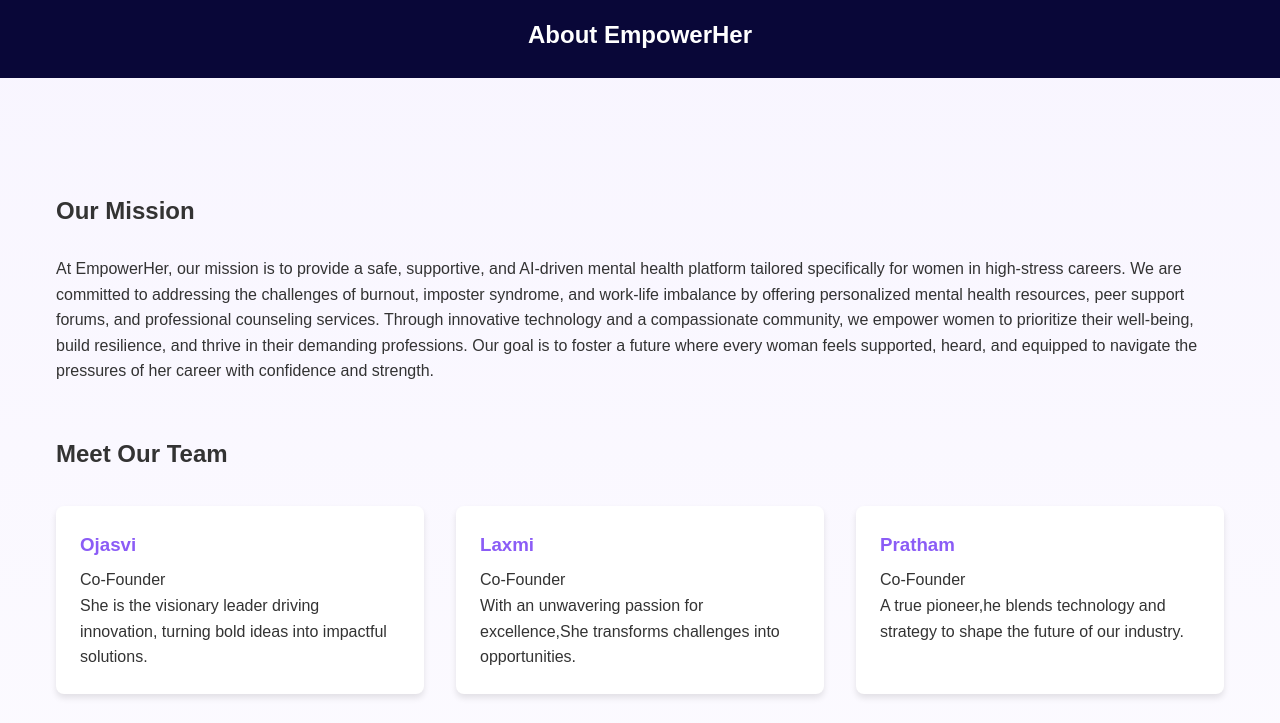
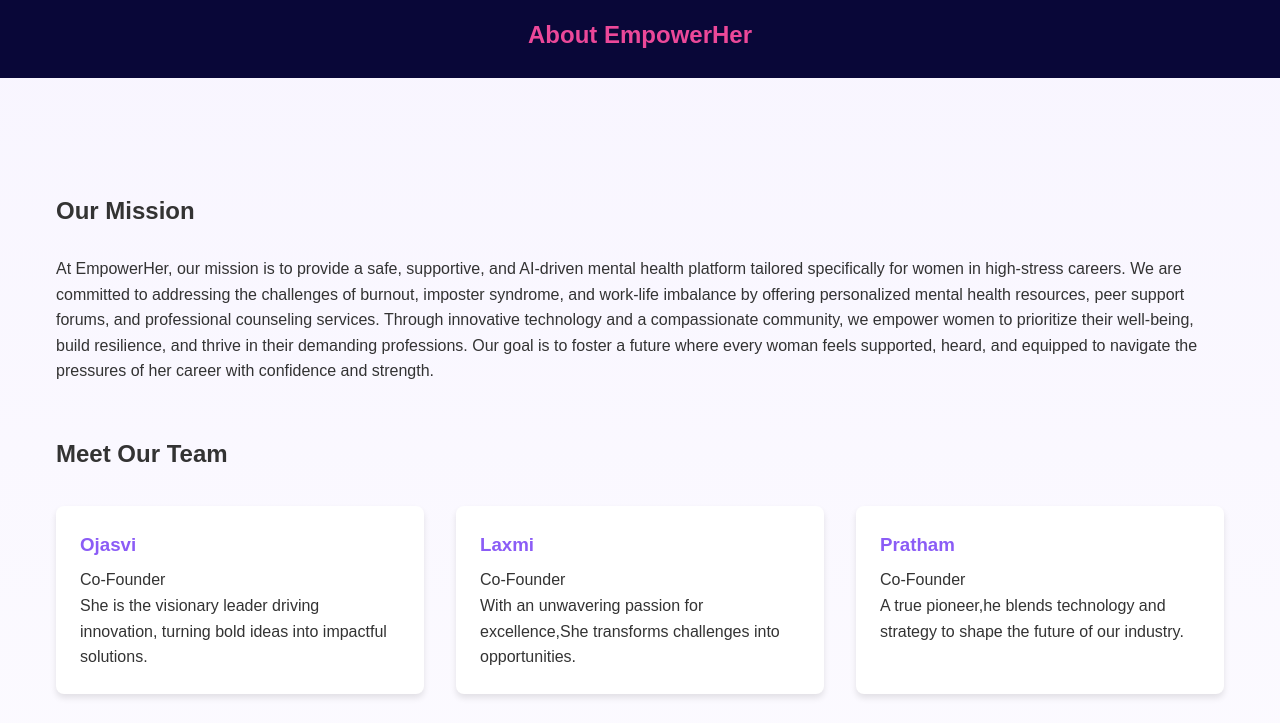
Before and after one commit to PrathamR015/EmpowerHer, a website: page frontend/aboutus.html in a window 1280 px wide. Shown: the top 723 px of the page. Drawn offline with Linux system fonts and the light colour scheme.

Commit message:
Update aboutus.html

```diff
--- a/frontend/aboutus.html
+++ b/frontend/aboutus.html
@@ -42,7 +42,7 @@
         }
 
         .nav-links h1 {
-            color: white;
+            color: #ec4899;
             margin-bottom: 0.5rem;
         }
 
```
